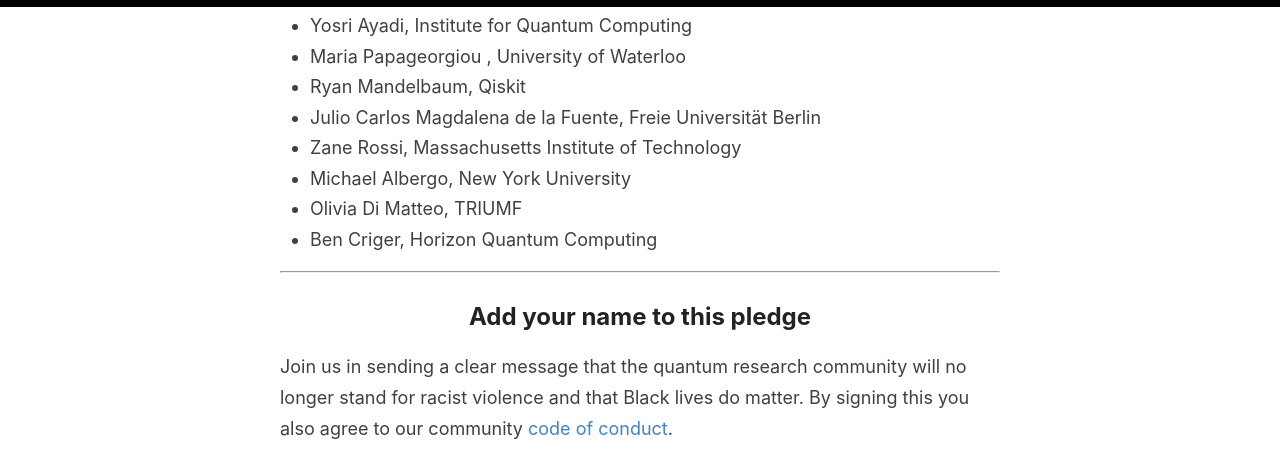
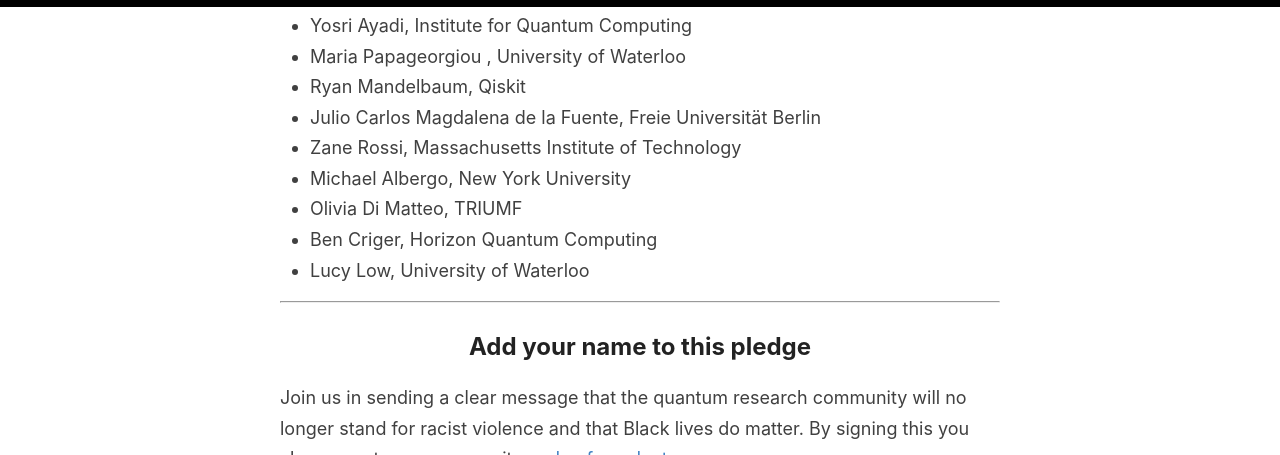
Before and after one commit to quantumforblacklives/quantumforblacklives.github.io, a Jekyll site: the page built from index.html, in a window 1280 px wide and 900 px high, scrolled down 5756 px, cut to the strip 0-455 px from the top of the window. Built offline with Jekyll 4.4.1, drawn with Linux system fonts in a browser that asks for light colours; the list of posts is cut into pages by our own code.

Commit message:
Add signature from Lucy Low.

```diff
--- a/_includes/signatories.md
+++ b/_includes/signatories.md
@@ -90,3 +90,4 @@
 - Michael Albergo, New York University
 - Olivia Di Matteo, TRIUMF
 - Ben Criger, Horizon Quantum Computing
+- Lucy Low, University of Waterloo
```
